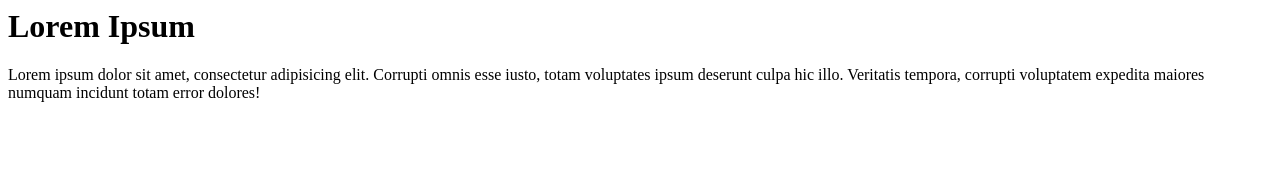
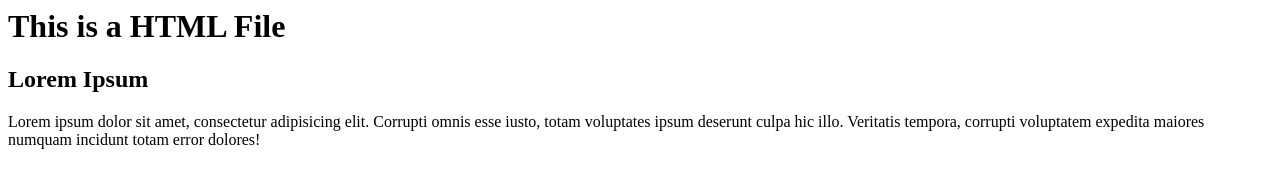
Before and after one commit to DonFranklie/learning-git, a plain HTML site: page index.html in a window 1280 px wide. Drawn offline with Linux system fonts and the light colour scheme.

Commit message:
Update index.html

```diff
--- a/index.html
+++ b/index.html
@@ -1,4 +1,5 @@
-<h1>Lorem Ipsum</h1>
+<h1>This is a HTML File</h1>
+<h2>Lorem Ipsum</h2>
 <p>
     Lorem ipsum dolor sit amet, consectetur adipisicing elit. Corrupti omnis esse iusto, totam voluptates ipsum deserunt culpa hic illo. Veritatis tempora, corrupti voluptatem expedita maiores numquam incidunt totam error dolores!
 </p>
```
